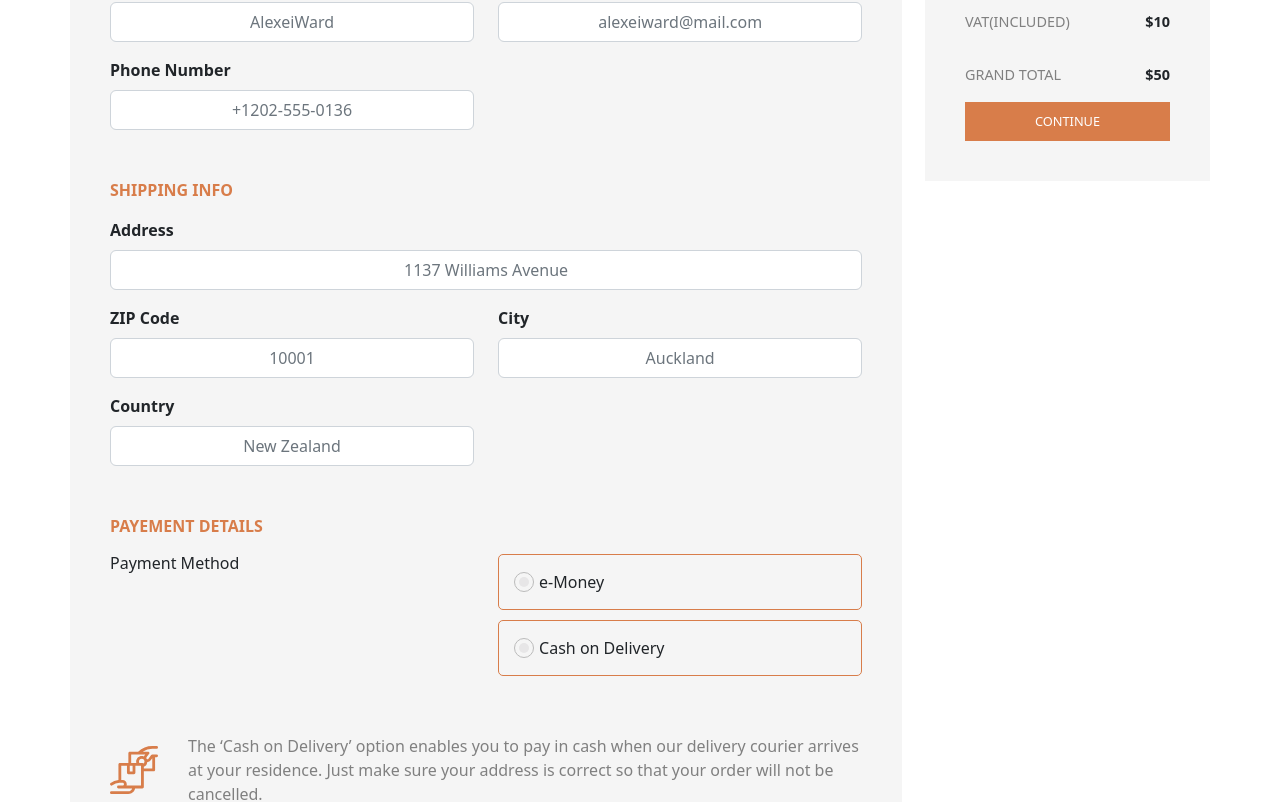
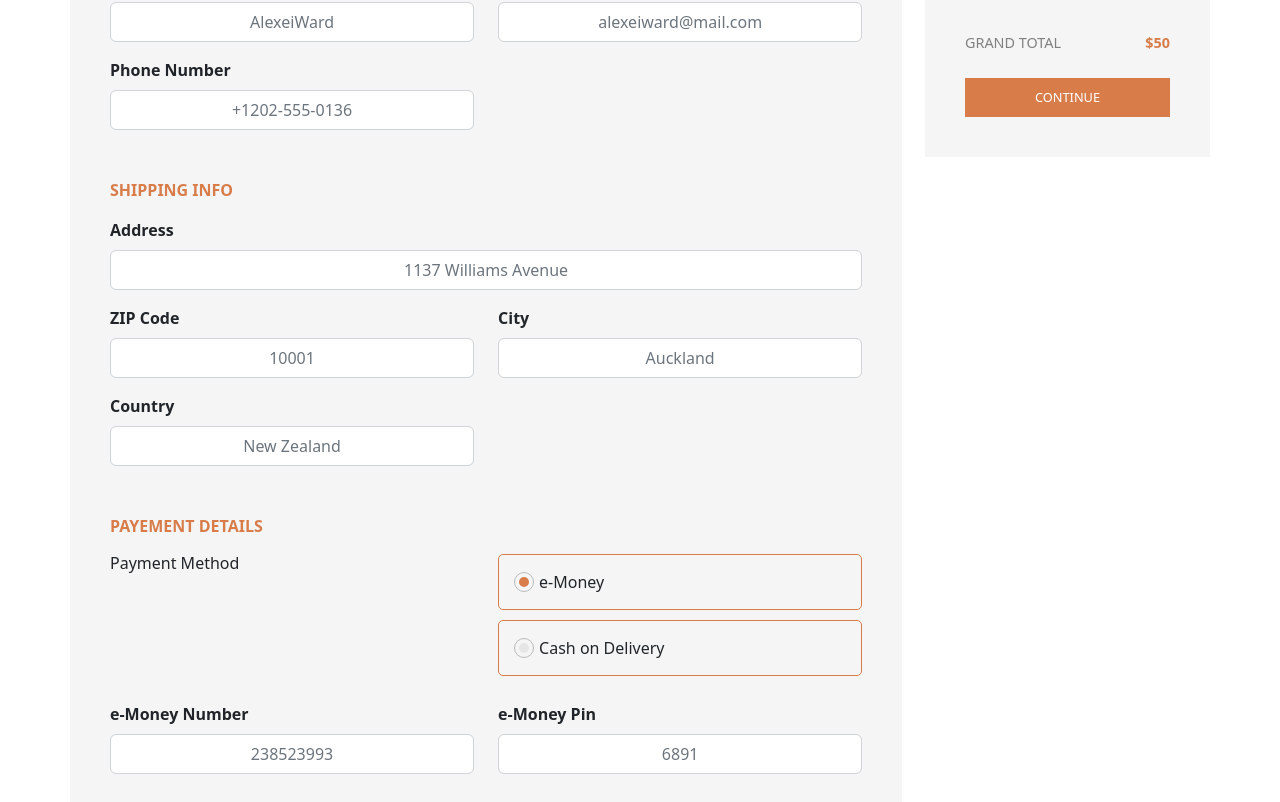
Before and after one commit to AnWang719/Audiophile, a React (Create React App) app: page /checkOut in a window 1280 px wide. Shown: the part 479-1281 px from the top of the page. Built offline with nearby package versions, Linux system fonts and the light colour scheme.

Commit message:
working on confirmation modaln

```diff
--- a/src/components/cart/CartModal.js
+++ b/src/components/cart/CartModal.js
@@ -33,7 +33,7 @@ function CartModal() {
 
   const Cart = CartItems.map((item) => (
     <CartListItem
-      id={item.id}
+      key={item.id}
       image={item.image.desktop}
       name={item.name}
       price={item.price}
--- a/src/components/cart/CheckOut.js
+++ b/src/components/cart/CheckOut.js
@@ -1,11 +1,13 @@
 import GoBack from "../../ui/GoBack";
-import { Container, Row, Col, Form, Image } from "react-bootstrap";
+import { Container, Row, Col, Form, Image, Feedback } from "react-bootstrap";
 import CartList from "../../ui/CartList";
 import classes from "./CheckOut.module.css";
 import cashOnDelivery from "../../assets/icon-cash-on-delivery.svg";
+import confirmation from "../../assets/icon-order-confirmation.svg";
 import { useSelector } from "react-redux";
 import CartListItem from "../../ui/CartListItem";
-
+import { useState } from "react";
+import Modal from "react-bootstrap/Modal";
 function CheckOut() {
   const CartItems = useSelector((state) => state.items);
 
@@ -14,7 +16,7 @@ function CheckOut() {
 
   const Cart = CartItems.map((item) => (
     <CartListItem
-      id={item.id}
+      key={item.id}
       image={item.image.desktop}
       name={item.name}
       price={item.price}
@@ -28,13 +30,36 @@ function CheckOut() {
   const VAT = (TotalAmount + Shipping) * 0.2;
   const GrandTotal = TotalAmount + Shipping;
 
+  const [selected, setSelected] = useState("e-Money");
+
+  const RadioCheckHandler = (event) => {
+    setSelected(event.target.value);
+  };
+  const [show, setShow] = useState(false);
+
+  const handleClose = () => setShow(false);
+  const handleShow = () => setShow(true);
+  const [validated, setValidated] = useState(false);
+
+  const handleSubmit = (event) => {
+    event.preventDefault();
+    const form = event.currentTarget;
+    if (form.checkValidity() === false) {
+      event.stopPropagation();
+    } else {
+      handleShow();
+    }
+    setValidated(true);
+  };
+
   return (
     <>
-      <GoBack />
+      <GoBack goBackTo="home" />
+      <Form noValidate validated={validated} onSubmit={handleSubmit}>
         <Container className={classes.checkoutForm}>
           <div className={classes.shippingDetails}>
             <h1>CHECKOUT</h1>
-          <Form>
+
             <div className={classes.billingInfo}>
               <p className={classes.subHeader}>BILLING DETAILS</p>
 
@@ -42,16 +67,30 @@ function CheckOut() {
                 <Col sm={12} md={6}>
                   <Form.Group className="mb-3" controlId="formName">
                     <Form.Label>Name</Form.Label>
-                    <Form.Control type="text" placeholder="AlexeiWard" />
+
+                    <Form.Control
+                      required
+                      type="text"
+                      placeholder="AlexeiWard"
+                    />
+                    <Form.Control.Feedback type="invalid">
+                      Please provide a valid name.
+                    </Form.Control.Feedback>
+                    <Form.Control.Feedback>Looks good!</Form.Control.Feedback>
                   </Form.Group>
                 </Col>
                 <Col sm={12} md={6}>
                   <Form.Group className="mb-3" controlId="formEmail">
                     <Form.Label>Email Address</Form.Label>
                     <Form.Control
+                      required
                       type="email"
                       placeholder="alexeiward@mail.com"
                     />
+                    <Form.Control.Feedback type="invalid">
+                      Please provide a valid Email.
+                    </Form.Control.Feedback>
+                    <Form.Control.Feedback>Looks good!</Form.Control.Feedback>
                   </Form.Group>
                 </Col>
               </Row>
@@ -60,7 +99,15 @@ function CheckOut() {
                 <Col sm={12} md={6}>
                   <Form.Group className="mb-3" controlId="formNumber">
                     <Form.Label>Phone Number</Form.Label>
-                    <Form.Control type="number" placeholder="+1202-555-0136" />
+                    <Form.Control
+                      required
+                      type="number"
+                      placeholder="+1202-555-0136"
+                    />
+                    <Form.Control.Feedback type="invalid">
+                      Please provide a valid number.
+                    </Form.Control.Feedback>
+                    <Form.Control.Feedback>Looks good!</Form.Control.Feedback>
                   </Form.Group>
                 </Col>
                 <Col sm={12} md={6}></Col>
@@ -74,9 +121,14 @@ function CheckOut() {
                   <Form.Group className="mb-3" controlId="formAdress">
                     <Form.Label>Address</Form.Label>
                     <Form.Control
+                      required
                       type="text"
                       placeholder="1137 Williams Avenue"
                     />
+                    <Form.Control.Feedback type="invalid">
+                      Please provide a valid address.
+                    </Form.Control.Feedback>
+                    <Form.Control.Feedback>Looks good!</Form.Control.Feedback>
                   </Form.Group>
                 </Col>
               </Row>
@@ -84,13 +136,21 @@ function CheckOut() {
                 <Col sm={12} md={6}>
                   <Form.Group className="mb-3" controlId="formZipCode">
                     <Form.Label>ZIP Code</Form.Label>
-                    <Form.Control type="number" placeholder="10001" />
+                    <Form.Control required type="number" placeholder="10001" />
+                    <Form.Control.Feedback type="invalid">
+                      Please provide a valid Zip Code.
+                    </Form.Control.Feedback>
+                    <Form.Control.Feedback>Looks good!</Form.Control.Feedback>
                   </Form.Group>
                 </Col>
                 <Col sm={12} md={6}>
                   <Form.Group className="mb-3" controlId="formCity">
                     <Form.Label>City</Form.Label>
-                    <Form.Control type="text" placeholder="Auckland" />
+                    <Form.Control required type="text" placeholder="Auckland" />
+                    <Form.Control.Feedback type="invalid">
+                      Please provide a valid city.
+                    </Form.Control.Feedback>
+                    <Form.Control.Feedback>Looks good!</Form.Control.Feedback>
                   </Form.Group>
                 </Col>
               </Row>
@@ -99,7 +159,15 @@ function CheckOut() {
                 <Col sm={12} md={6}>
                   <Form.Group className="mb-3" controlId="formCountry">
                     <Form.Label>Country</Form.Label>
-                    <Form.Control type="text" placeholder="New Zealand" />
+                    <Form.Control
+                      required
+                      type="text"
+                      placeholder="New Zealand"
+                    />
+                    <Form.Control.Feedback type="invalid">
+                      Please provide a valid country.
+                    </Form.Control.Feedback>
+                    <Form.Control.Feedback>Looks good!</Form.Control.Feedback>
                   </Form.Group>
                 </Col>
                 <Col sm={12} md={6}></Col>
@@ -119,6 +187,8 @@ function CheckOut() {
                       id="eMoney"
                       name="payment_method"
                       value="e-Money"
+                      checked={selected === "e-Money"}
+                      onChange={RadioCheckHandler}
                     />
                       <label htmlFor="eMoney">e-Money</label>
                   </div>
@@ -128,11 +198,41 @@ function CheckOut() {
                       id="cash"
                       name="payment_method"
                       value="cashOnDelivery"
+                      checked={selected === "cashOnDelivery"}
+                      onChange={RadioCheckHandler}
                     />
                       <label htmlFor="cash">Cash on Delivery</label>
                   </div>
                 </Col>
               </Row>
+              {selected === "e-Money" && (
+                <Row className={classes.eMoneyInfo}>
+                  <Col sm={12} md={6}>
+                    <Form.Group className="mb-3" controlId="eMoneyNumber">
+                      <Form.Label>e-Money Number</Form.Label>
+                      <Form.Control
+                        required
+                        type="text"
+                        placeholder="238523993"
+                      />
+                      <Form.Control.Feedback type="invalid">
+                        Please provide a valid number.
+                      </Form.Control.Feedback>
+                      <Form.Control.Feedback>Looks good!</Form.Control.Feedback>
+                    </Form.Group>
+                  </Col>
+                  <Col sm={12} md={6}>
+                    <Form.Group className="mb-3" controlId="eMoneyPin">
+                      <Form.Label>e-Money Pin</Form.Label>
+                      <Form.Control required type="text" placeholder="6891" />
+                      <Form.Control.Feedback type="invalid">
+                        Please provide a valid pin.
+                      </Form.Control.Feedback>
+                      <Form.Control.Feedback>Looks good!</Form.Control.Feedback>
+                    </Form.Group>
+                  </Col>
+                </Row>
+              )}
             </div>
 
             <div className={classes.terms}>
@@ -144,7 +244,6 @@ function CheckOut() {
                 cancelled.
               </p>
             </div>
-          </Form>
           </div>
           <div className={classes.cartDetails}>
             <CartList
@@ -158,9 +257,35 @@ function CheckOut() {
               TotalAmount={TotalAmount}
               vat={Math.round(VAT)}
               grandTotal={Math.round(GrandTotal)}
+              type="submit"
             />
           </div>
         </Container>
+
+        <Modal
+          show={show}
+          onHide={handleClose}
+          dialogClassName={classes.confirmationModal}
+        >
+          <Modal.Body>
+            <Image src={confirmation} fluid />
+            <p className={`${classes.header} mt-4`}>THANK YOU FOR YOUR ORDER</p>
+
+            <p className={`${classes.subText} mb-4`}>
+              You will receive an email confirmation shortly
+            </p>
+            <Row>
+              <Col sm={12} md={7}>
+                <Container>{Cart}</Container>
+              </Col>
+              <Col sm={12} md={5}>
+                <p>GRAND TOTAL</p>
+                {TotalAmount}
+              </Col>
+            </Row>
+          </Modal.Body>
+        </Modal>
+      </Form>
     </>
   );
 }
--- a/src/components/cart/CheckOut.module.css
+++ b/src/components/cart/CheckOut.module.css
@@ -39,6 +39,12 @@
   align-items: center;
 }
 
+.validation {
+  color: red;
+  display: flex;
+  justify-content: space-between;
+}
+
 input[type="radio"] {
   /* remove standard background appearance */
   -webkit-appearance: none;
@@ -66,6 +72,20 @@ input[type="radio"]:checked {
   display: none;
 }
 
+.eMoneyInfo {
+  margin-top: 1rem;
+}
+
+.confirmationModal {
+}
+.header {
+  font-weight: 700;
+  font-size: 2rem;
+}
+
+.subText {
+  color: grey;
+}
 @media (min-width: 992px) {
   .checkoutForm {
     display: flex;
--- a/src/ui/CartList.js
+++ b/src/ui/CartList.js
@@ -14,6 +14,7 @@ function CartList({
   cart,
   removeAllHandler,
   checkoutHandler,
+  type,
 }) {
   return (
     <>
@@ -37,14 +38,18 @@ function CartList({
             <p>VAT(INCLUDED)</p>
             <p>${vat}</p>
           </div>
-          <div className={classes.amount}>
+          <div className={`${classes.amount} ${classes.grandTotal}`}>
             <p>GRAND TOTAL</p>
             <p>${grandTotal}</p>
           </div>
         </>
       )}
 
-      <ProductButton className={classes.checkoutBtn} onClick={checkoutHandler}>
+      <ProductButton
+        className={classes.checkoutBtn}
+        onClick={checkoutHandler}
+        type={type}
+      >
         {btnText}
       </ProductButton>
     </>
--- a/src/ui/CartList.module.css
+++ b/src/ui/CartList.module.css
@@ -5,11 +5,23 @@
   font-size: 0.9rem;
 }
 
+.amount p {
+  margin-bottom: 0;
+}
+
 .amount p:first-child {
   color: grey;
 }
 .amount p:nth-child(2) {
-  font-weight: 600;
+  font-weight: 700;
+}
+
+.grandTotal {
+  margin-top: 2rem;
+}
+
+.grandTotal p:nth-child(2) {
+  color: #d87d4a;
 }
 
 .modalHeader {
@@ -19,7 +31,7 @@
 }
 
 .modalHeader p:first-child {
-  font-weight: 600;
+  font-weight: 700;
 }
 
 .modalHeader p:nth-child(2) {
@@ -31,5 +43,6 @@
 }
 
 .checkoutBtn {
+  margin-top: 1.5rem;
   width: 100% !important;
 }
--- a/src/ui/CartListItem.js
+++ b/src/ui/CartListItem.js
@@ -3,7 +3,6 @@ import Input from "./Input";
 import classes from "./CartListItem.module.css";
 
 function CartListItem({
-  id,
   image,
   name,
   price,
@@ -14,7 +13,7 @@ function CartListItem({
   isSummary,
 }) {
   return (
-    <div key={id} className={classes.cartItems}>
+    <div className={classes.cartItems}>
       <div className={classes.cartItemsLeft}>
         <Image src={image} fluid className={classes.image} />
         <div>
--- a/src/ui/CartListItem.module.css
+++ b/src/ui/CartListItem.module.css
@@ -11,7 +11,7 @@
 .cartItemsLeft p {
   margin-bottom: 0;
   font-size: 0.8rem;
-  font-weight: 600;
+  font-weight: 700;
 }
 
 .cartItemsLeft p:nth-child(2) {
@@ -23,6 +23,8 @@
   align-content: center;
   display: grid;
   text-align: end;
+  font-weight: 700;
+  color: grey;
 }
 .cartItemsRight input {
   width: 100%;
--- a/src/ui/ProductButton.js
+++ b/src/ui/ProductButton.js
@@ -1,8 +1,12 @@
 import classes from "./ProductButton.module.css";
 
-function ProductButton({ className, onClick, children }) {
+function ProductButton({ className, onClick, children, type }) {
   return (
-    <button className={`${classes.btn} ${className}`} onClick={onClick}>
+    <button
+      className={`${classes.btn} ${className}`}
+      onClick={onClick}
+      type={type}
+    >
       {children}
     </button>
   );
```
Also changed, not shown: src/assets/icon-order-confirmation.svg (added). Lines whose indentation alone changed are shown as unchanged.
